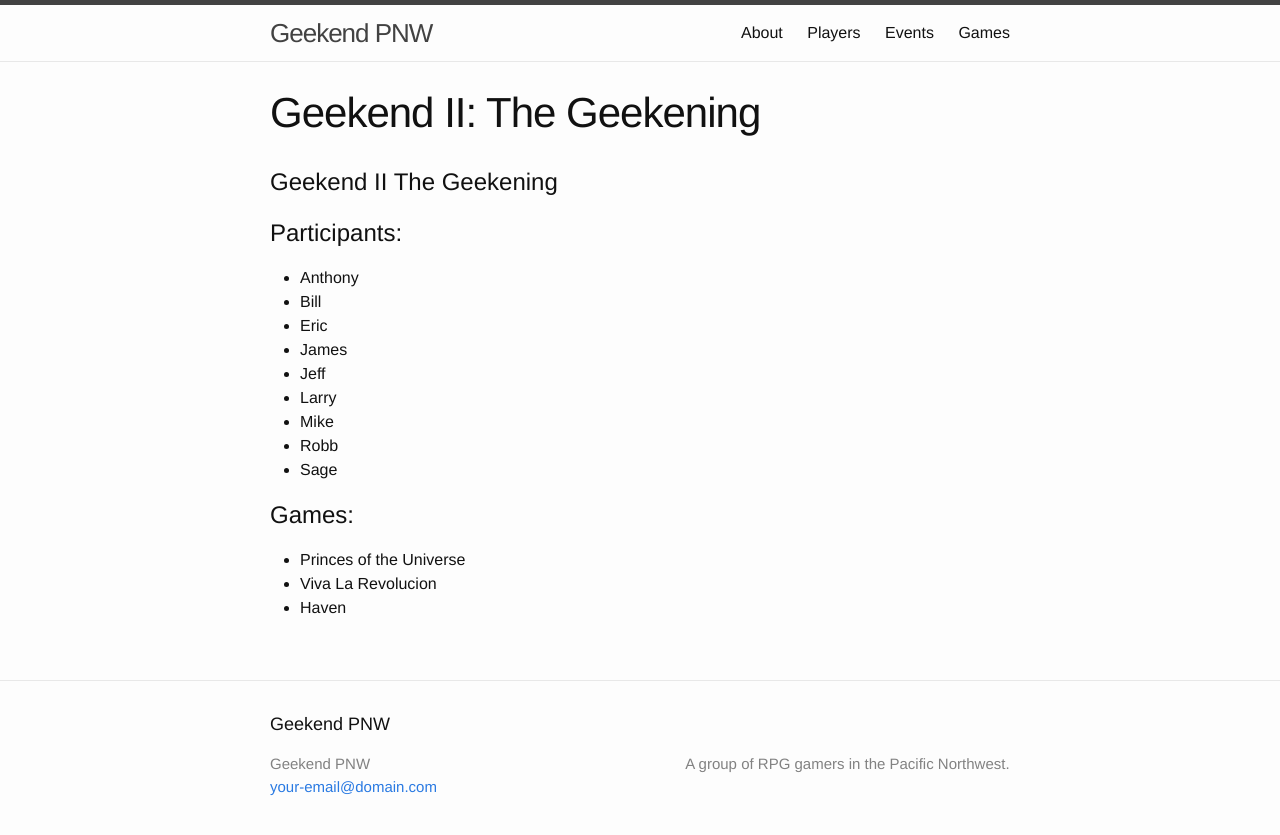
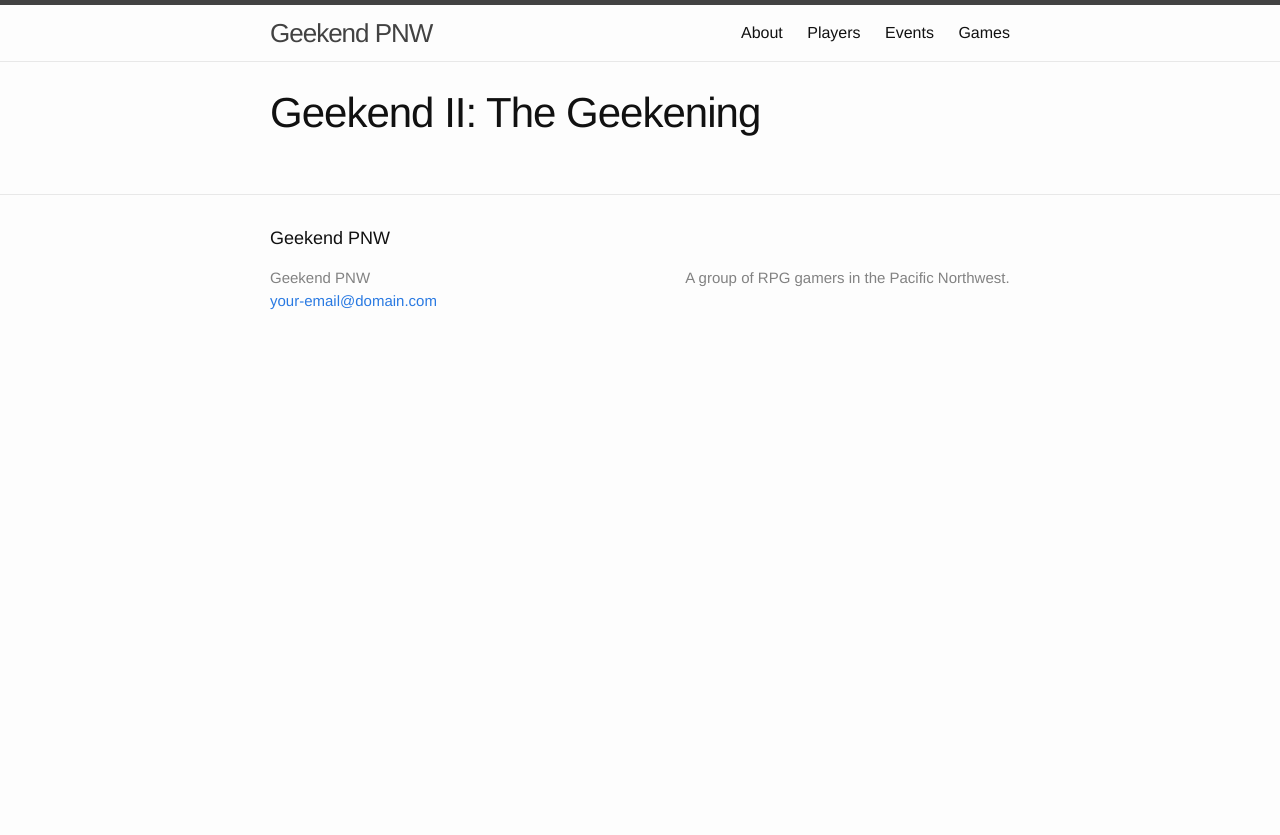
Before and after one commit to Geekend-PNW/geekend-pnw.github.com, a Jekyll site: the page built from events/2015-06-geekend.md, in a window 1280 px wide. Shown: the top 835 px of the page. Built offline with Jekyll 4.4.1, drawn with Linux system fonts in a browser that asks for light colours.

Commit message:
flushing out the events pages
Signed-off-by: W. S. Wellington <bill@wellingtonnet.net>

```diff
--- a/events/2015-06-geekend.md
+++ b/events/2015-06-geekend.md
@@ -2,22 +2,5 @@
 layout: event
 title: "Geekend II: The Geekening"
 permalink: /events/2015-06/
+event: 2015-06
 ---
-
-# Geekend II The Geekening
-
-# Participants:
-- Anthony
-- Bill
-- Eric
-- James
-- Jeff
-- Larry
-- Mike
-- Robb
-- Sage
-
-# Games:
-- Princes of the Universe
-- Viva La Revolucion
-- Haven
```
Also changed, not shown: events/2014-06-geekend.md (+1 -17 lines), events/2016-06-geekend.md (+2 -17 lines).
